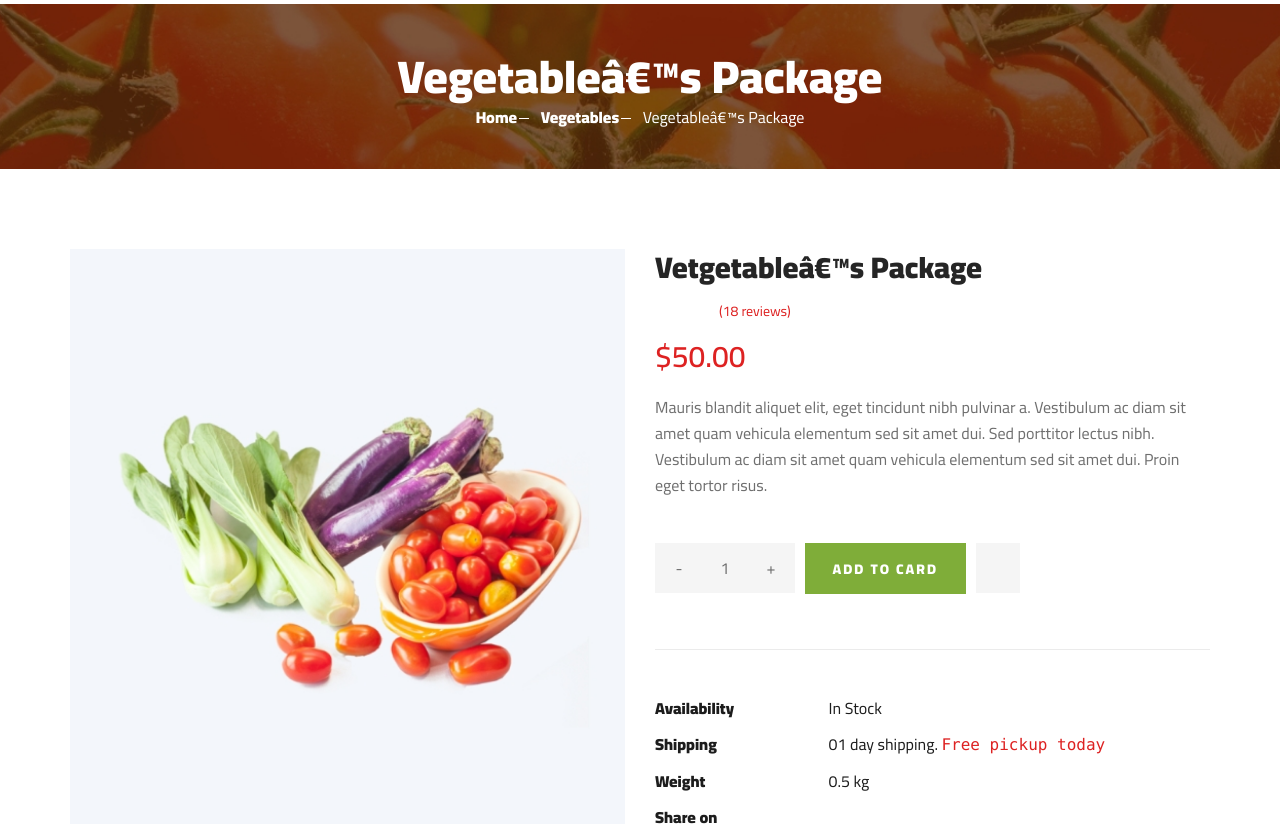
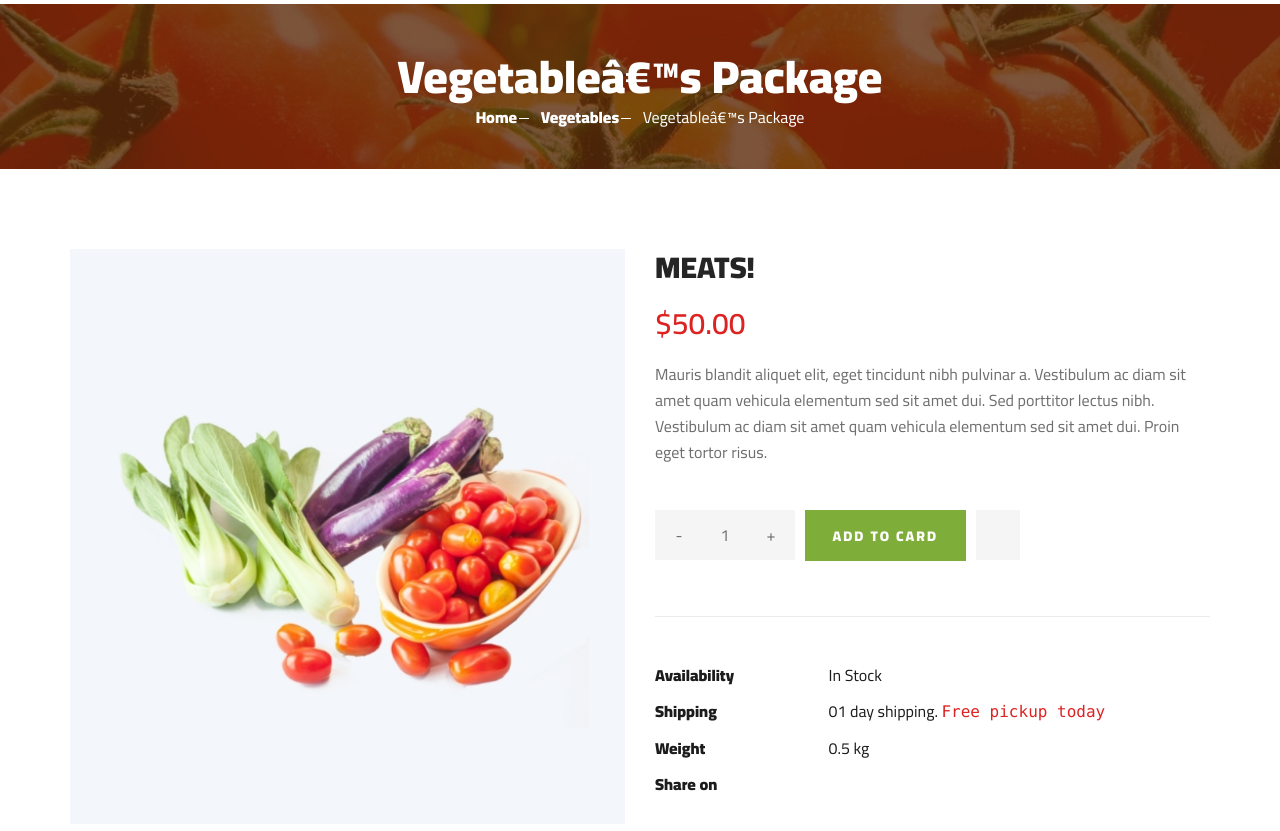
Before and after one commit to huy8208/OFS-project, a Django app: page /Meat_Seafood/ in a window 1280 px wide. Shown: the part 350-1181 px from the top of the page. Run offline with Django 3.2, Linux system fonts and the light colour scheme; some libraries are stand-ins or nearby versions; some web fonts are replaced.

Commit message:
pulling -timothy

```diff
--- a/project_root/web_app/templates/Meat_and_Seafood.html
+++ b/project_root/web_app/templates/Meat_and_Seafood.html
@@ -257,14 +257,14 @@
                 </div>
                 <div class="col-lg-6 col-md-6">
                     <div class="product__details__text">
-                        <h3>Vetgetableâ€™s Package</h3>
+                        <h3>MEATS!</h3>
                         <div class="product__details__rating">
+                            <!-- <i class="fa fa-star"></i>
                             <i class="fa fa-star"></i>
                             <i class="fa fa-star"></i>
                             <i class="fa fa-star"></i>
-                            <i class="fa fa-star"></i>
-                            <i class="fa fa-star-half-o"></i>
-                            <span>(18 reviews)</span>
+                            <i class="fa fa-star-half-o"></i> -->
+                            <!-- <span>(18 reviews)</span> -->
                         </div>
                         <div class="product__details__price">$50.00</div>
                         <p>Mauris blandit aliquet elit, eget tincidunt nibh pulvinar a. Vestibulum ac diam sit amet quam
--- a/project_root/web_app/templates/index.html
+++ b/project_root/web_app/templates/index.html
@@ -1,5 +1,4 @@
 {% load static %}
-
 <!DOCTYPE html>
 <html lang="en">
 
```
Also changed, not shown: app/hello_world/templates/index.html (added, +8 -0 lines).
